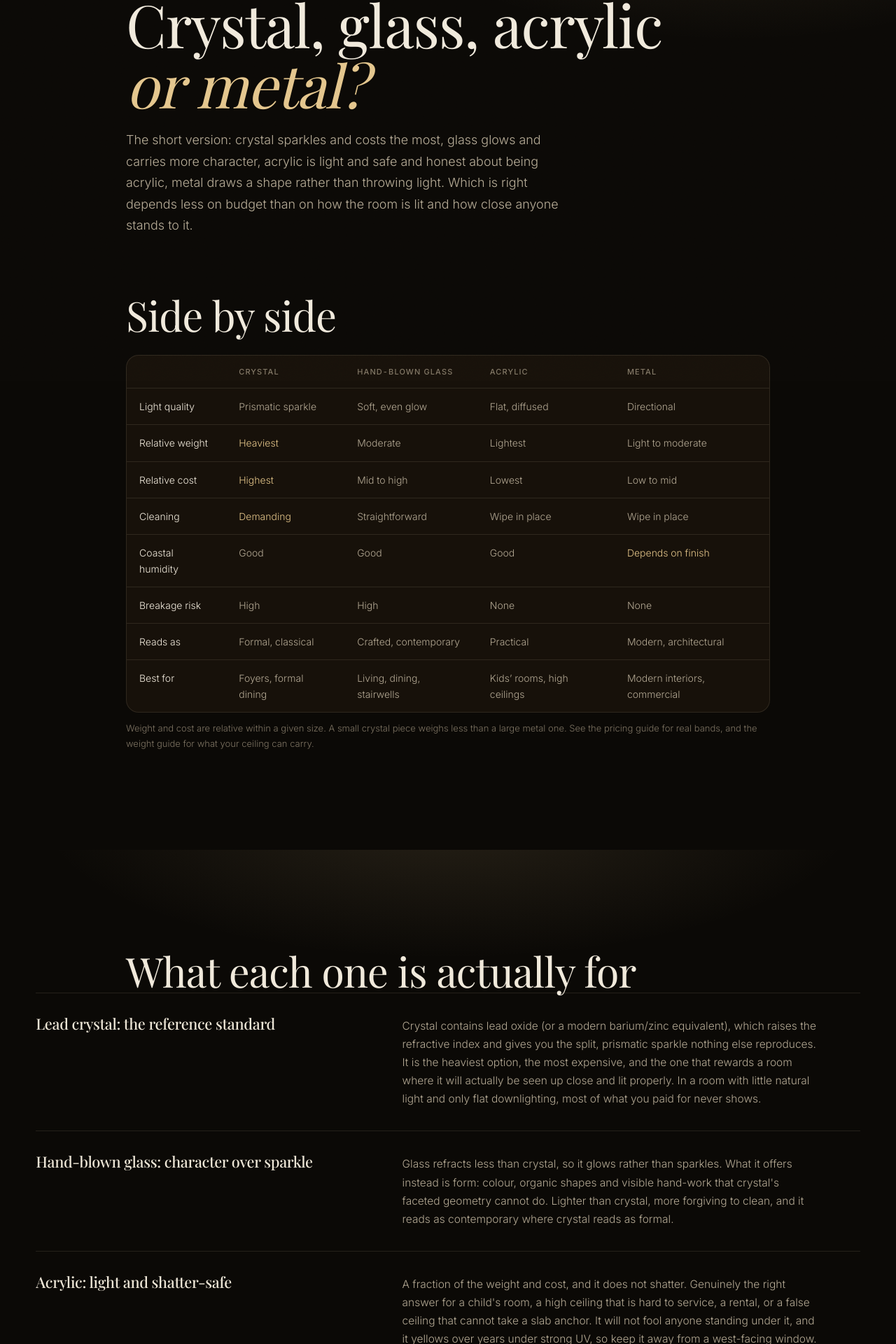
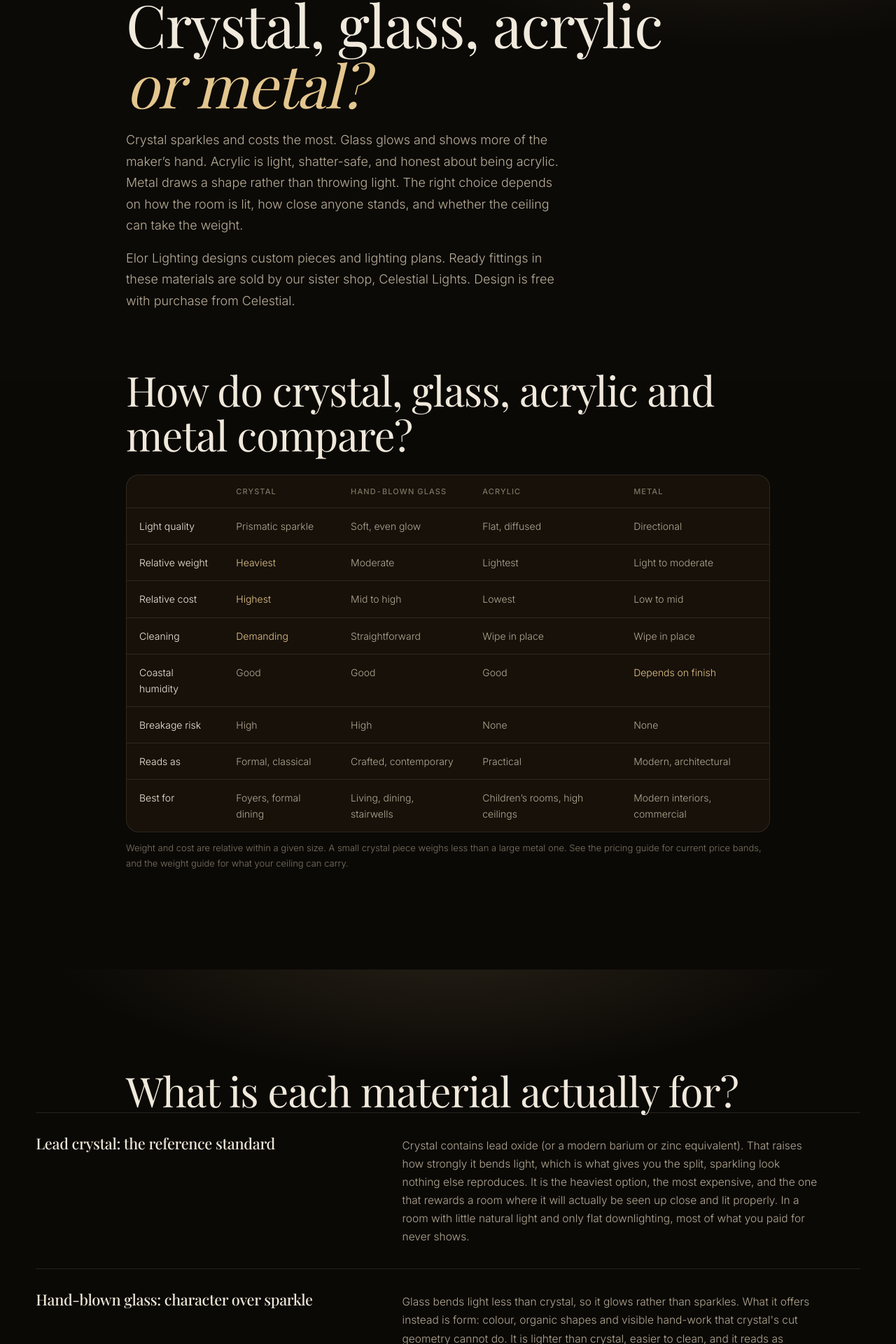
Before and after one commit to ijas47/Elor, a Next.js app: page /guides/crystal-vs-glass-chandelier in a window 1280 px wide. Shown: the part 256-2176 px from the top of the page at 70% size. Built offline with nearby package versions, Linux system fonts and the light colour scheme.

Commit message:
Refresh the crystal vs glass vs acrylic guide (ELO-21)
Remove unapproved rupee bands from the cost FAQ and point readers
to the pricing guide. Add www.celestiallights.in links and the
approved free-design-with-purchase line. Title and slug are
unchanged. Guide modified date set to 11 Nov 2026.

```diff
--- a/app/guides/crystal-vs-glass-chandelier/page.tsx
+++ b/app/guides/crystal-vs-glass-chandelier/page.tsx
@@ -1,5 +1,6 @@
 import Link from "next/link";
 import type { Metadata } from "next";
+import type { ReactNode } from "react";
 import { site } from "@/lib/site";
 import { guideDates } from "@/lib/guides";
 import { breadcrumbSchema } from "@/lib/schema";
@@ -11,8 +12,9 @@ import { RelatedGuides } from "@/components/ui/RelatedGuides";
 const TITLE = "Crystal vs Glass vs Acrylic Chandeliers: Which to Choose";
 const META_TITLE = "Crystal vs Glass vs Acrylic Chandeliers";
 const DESC =
-  "How crystal, glass, acrylic and metal chandeliers differ in light, weight, cleaning and cost, and which suits an Indian home, humid coast or lobby.";
+  "How crystal, glass, acrylic and metal chandeliers differ in light, weight, cleaning and cost, and which suits an Indian home, a humid coast or a lobby.";
 const PATH = "/guides/crystal-vs-glass-chandelier";
+const CELESTIAL = "https://www.celestiallights.in";
 const { updated: UPDATED, modified: MODIFIED } = guideDates(PATH);
 
 export const metadata: Metadata = {
@@ -21,49 +23,66 @@ export const metadata: Metadata = {
   alternates: { canonical: PATH },
 };
 
-const materials = [
+const materials: { h: string; p: ReactNode }[] = [
   {
     h: "Lead crystal: the reference standard",
-    p: "Crystal contains lead oxide (or a modern barium/zinc equivalent), which raises the refractive index and gives you the split, prismatic sparkle nothing else reproduces. It is the heaviest option, the most expensive, and the one that rewards a room where it will actually be seen up close and lit properly. In a room with little natural light and only flat downlighting, most of what you paid for never shows.",
+    p: "Crystal contains lead oxide (or a modern barium or zinc equivalent). That raises how strongly it bends light, which is what gives you the split, sparkling look nothing else reproduces. It is the heaviest option, the most expensive, and the one that rewards a room where it will actually be seen up close and lit properly. In a room with little natural light and only flat downlighting, most of what you paid for never shows.",
   },
   {
     h: "Hand-blown glass: character over sparkle",
-    p: "Glass refracts less than crystal, so it glows rather than sparkles. What it offers instead is form: colour, organic shapes and visible hand-work that crystal's faceted geometry cannot do. Lighter than crystal, more forgiving to clean, and it reads as contemporary where crystal reads as formal.",
+    p: "Glass bends light less than crystal, so it glows rather than sparkles. What it offers instead is form: colour, organic shapes and visible hand-work that crystal's cut geometry cannot do. It is lighter than crystal, easier to clean, and it reads as contemporary where crystal reads as formal.",
   },
   {
     h: "Acrylic: light and shatter-safe",
-    p: "A fraction of the weight and cost, and it does not shatter. Genuinely the right answer for a child's room, a high ceiling that is hard to service, a rental, or a false ceiling that cannot take a slab anchor. It will not fool anyone standing under it, and it yellows over years under strong UV, so keep it away from a west-facing window.",
+    p: "A fraction of the weight and cost, and it does not shatter. It is genuinely the right answer for a child's room, a high ceiling that is hard to service, a rental, or a false ceiling that cannot take a slab anchor. It will not fool anyone standing under it, and it yellows over years under strong UV, so keep it away from a west-facing window.",
   },
   {
     h: "Metal and mixed media",
-    p: "Brass, stainless, powder-coated steel and blackened iron, often with LED integrated rather than lamped. The lightest visual language of the four and the most durable. Where crystal is about the light it throws, metal is about the shape it draws in the air, which makes it the usual choice for a modern interior.",
+    p: (
+      <>
+        Brass, stainless, powder-coated steel and blackened iron, often with LED built in rather than a separate lamp. This is the lightest look of the four and the most durable. Where crystal is about the light it throws, metal is about the shape it draws in the air, which makes it the usual choice for a modern interior. Near the coast, the finish matters. That is covered in the{" "}
+        <Link href="/guides/brass-chandelier">brass chandelier guide</Link> and the{" "}
+        <Link href="/guides/coastal-lighting-kerala">coastal lighting guide</Link>.
+      </>
+    ),
   },
 ];
 
-const faqs = [
+const faqs: { q: string; a: ReactNode; schema: string }[] = [
   {
     q: "What is the difference between a crystal and a glass chandelier?",
-    a: "Crystal contains lead oxide or a barium/zinc equivalent that raises its refractive index, so it splits light into visible prismatic sparkle. Ordinary glass refracts far less and glows softly instead. Crystal is heavier and costs more; glass offers colour, organic shapes and visible hand-work that faceted crystal cannot.",
+    a: "Crystal contains lead oxide or a barium or zinc equivalent that makes it bend light more, so it splits light into visible sparkle. Ordinary glass bends light far less and glows softly instead. Crystal is heavier and costs more. Glass offers colour, organic shapes and visible hand-work that cut crystal cannot.",
+    schema: "Crystal contains lead oxide or a barium or zinc equivalent that makes it bend light more, so it splits light into visible sparkle. Ordinary glass bends light far less and glows softly instead. Crystal is heavier and costs more. Glass offers colour, organic shapes and visible hand-work that cut crystal cannot.",
   },
   {
     q: "Which chandelier material is best for a humid or coastal Kerala home?",
     a: "Crystal, glass, stainless steel and properly powder-coated metal. Avoid untreated brass, iron and mild steel within a few kilometres of the coast. Salt-laden air corrodes them within a couple of years. Sealed fittings and stainless fixings matter as much as the visible material.",
+    schema: "Crystal, glass, stainless steel and properly powder-coated metal. Avoid untreated brass, iron and mild steel within a few kilometres of the coast. Salt-laden air corrodes them within a couple of years. Sealed fittings and stainless fixings matter as much as the visible material.",
   },
   {
     q: "Is acrylic a reasonable substitute for crystal?",
     a: "For weight, safety and budget, yes. For appearance, only at a distance. Acrylic is the sensible choice for a child's room, a hard-to-service height, or a false ceiling that cannot take a heavy anchor. It yellows over years under strong direct UV, so it is a poor choice beside a west-facing window.",
+    schema: "For weight, safety and budget, yes. For appearance, only at a distance. Acrylic is the sensible choice for a child's room, a hard-to-service height, or a false ceiling that cannot take a heavy anchor. It yellows over years under strong direct UV, so it is a poor choice beside a west-facing window.",
   },
   {
     q: "Which material is easiest to clean?",
     a: "Metal and acrylic wipe down in place. Glass is straightforward. Crystal is the most demanding, because every facet shows dust and multi-tier pieces often need drops removed to clean properly. In a room with a ceiling fan running most of the year, plan on cleaning two or three times a year rather than annually.",
+    schema: "Metal and acrylic wipe down in place. Glass is straightforward. Crystal is the most demanding, because every facet shows dust and multi-tier pieces often need drops removed to clean properly. In a room with a ceiling fan running most of the year, plan on cleaning two or three times a year rather than annually.",
   },
   {
     q: "Does crystal actually give more light than glass?",
-    a: "Crystal does not add light. It changes how the light is spread. The same lamp behind crystal throws sharp points and refracted patterns across walls and ceiling; behind glass it produces a softer, more even wash. Choose crystal for drama and glass for ambience. The lumens are set by the lamp, not the material.",
+    a: "Crystal does not add light. It changes how the light is spread. The same lamp behind crystal throws sharp points and patterns across walls and ceiling. Behind glass it produces a softer, more even wash. Choose crystal for drama and glass for ambience. The lumens are set by the lamp, not the material.",
+    schema: "Crystal does not add light. It changes how the light is spread. The same lamp behind crystal throws sharp points and patterns across walls and ceiling. Behind glass it produces a softer, more even wash. Choose crystal for drama and glass for ambience. The lumens are set by the lamp, not the material.",
   },
   {
     q: "What do the different materials cost?",
-    a: "Across our ready collection, accent and wall pieces run ₹3,000 to ₹15,000, mid-scale statement chandeliers ₹20,000 to ₹50,000, and large duplex pieces ₹45,000 to ₹70,000 and up. Within any given size, acrylic and metal sit at the lower end, glass in the middle, and crystal at the top. Bespoke fabrication is quoted per design.",
+    a: (
+      <>
+        At the same size, acrylic and metal sit at the lower end, glass in the middle, and crystal at the top. Current ready-collection bands, and how custom work is priced, are in the{" "}
+        <Link href="/guides/chandelier-pricing-guide">pricing guide</Link>. Custom fabrication is quoted per design.
+      </>
+    ),
+    schema: "At the same size, acrylic and metal sit at the lower end, glass in the middle, and crystal at the top. Current ready-collection bands, and how custom work is priced, are in the pricing guide. Custom fabrication is quoted per design.",
   },
 ];
 
@@ -90,7 +109,7 @@ const faqSchema = {
   mainEntity: faqs.map((f) => ({
     "@type": "Question",
     name: f.q,
-    acceptedAnswer: { "@type": "Answer", text: f.a },
+    acceptedAnswer: { "@type": "Answer", text: f.schema },
   })),
 };
 
@@ -122,11 +141,20 @@ export default function MaterialsComparisonGuide() {
           </Reveal>
           <Reveal delay={0.12}>
             <p className="lede" style={{ marginTop: 22 }}>
-              The short version: crystal sparkles and costs the most, glass
-              glows and carries more character, acrylic is light and safe and
-              honest about being acrylic, metal draws a shape rather than
-              throwing light. Which is right depends less on budget than on how
-              the room is lit and how close anyone stands to it.
+              Crystal sparkles and costs the most. Glass glows and shows more
+              of the maker&rsquo;s hand. Acrylic is light, shatter-safe, and
+              honest about being acrylic. Metal draws a shape rather than
+              throwing light. The right choice depends on how the room is
+              lit, how close anyone stands, and whether the ceiling can take
+              the weight.
+            </p>
+          </Reveal>
+          <Reveal delay={0.16}>
+            <p className="lede" style={{ marginTop: 16 }}>
+              Elor Lighting designs custom pieces and lighting plans. Ready
+              fittings in these materials are sold by our sister shop,{" "}
+              <a href={CELESTIAL} target="_blank" rel="noopener noreferrer">Celestial Lights</a>.
+              {" "}Design is free with purchase from Celestial.
             </p>
           </Reveal>
         </div>
@@ -134,7 +162,7 @@ export default function MaterialsComparisonGuide() {
 
       <section className="sec" style={{ paddingTop: 0 }}>
         <div className="wrap-tight">
-          <Reveal><h2 className="h-lg">Side by side</h2></Reveal>
+          <Reveal><h2 className="h-lg">How do crystal, glass, acrylic and metal compare?</h2></Reveal>
           <Reveal delay={0.12}>
             <div className="spec-wrap">
               <table className="spec-table">
@@ -155,7 +183,7 @@ export default function MaterialsComparisonGuide() {
                   <tr><td>Coastal humidity</td><td>Good</td><td>Good</td><td>Good</td><td className="warn">Depends on finish</td></tr>
                   <tr><td>Breakage risk</td><td>High</td><td>High</td><td>None</td><td>None</td></tr>
                   <tr><td>Reads as</td><td>Formal, classical</td><td>Crafted, contemporary</td><td>Practical</td><td>Modern, architectural</td></tr>
-                  <tr><td>Best for</td><td>Foyers, formal dining</td><td>Living, dining, stairwells</td><td>Kids&rsquo; rooms, high ceilings</td><td>Modern interiors, commercial</td></tr>
+                  <tr><td>Best for</td><td>Foyers, formal dining</td><td>Living, dining, stairwells</td><td>Children&rsquo;s rooms, high ceilings</td><td>Modern interiors, commercial</td></tr>
                 </tbody>
               </table>
             </div>
@@ -165,7 +193,7 @@ export default function MaterialsComparisonGuide() {
               Weight and cost are relative within a given size. A small
               crystal piece weighs less than a large metal one. See the{" "}
               <a href="/guides/chandelier-pricing-guide">pricing guide</a> for
-              real bands, and the{" "}
+              current price bands, and the{" "}
               <a href="/guides/false-ceiling-chandelier-weight">weight guide</a>{" "}
               for what your ceiling can carry.
             </p>
@@ -175,7 +203,7 @@ export default function MaterialsComparisonGuide() {
 
       <section className="sec glow-top">
         <div className="wrap-tight">
-          <Reveal><h2 className="h-lg">What each one is actually for</h2></Reveal>
+          <Reveal><h2 className="h-lg">What is each material actually for?</h2></Reveal>
         </div>
         <div className="wrap">
           <Stagger className="register">
@@ -191,14 +219,14 @@ export default function MaterialsComparisonGuide() {
 
       <section className="sec">
         <div className="wrap-tight">
-          <Reveal><h2 className="h-lg">How to decide in one pass</h2></Reveal>
+          <Reveal><h2 className="h-lg">How do you decide in one pass?</h2></Reveal>
           <Reveal delay={0.12}>
             <ul className="check-list" style={{ marginTop: 28 }}>
               <li><span className="tick">✓</span>Will anyone stand within a few metres of it? If not, crystal&rsquo;s detail is largely wasted, and scale and silhouette matter more than material.</li>
-              <li><span className="tick">✓</span>Is the room dimmable, or lit flat? Crystal needs a point source and some contrast to sparkle. Under uniform daylight-temperature downlights it looks inert.</li>
+              <li><span className="tick">✓</span>Is the room dimmable, or lit flat? Crystal needs a point source and some contrast to sparkle. Under even, daylight-colour downlights it looks inert.</li>
               <li><span className="tick">✓</span>Within a few kilometres of the coast? Rule out untreated brass, iron and mild steel before considering anything else.</li>
               <li><span className="tick">✓</span>Can the ceiling take the weight, and can anyone reach it to clean it? Both questions have killed more crystal specifications than budget has. The routine is in <Link href="/guides/how-to-clean-a-crystal-chandelier" style={{ color: "var(--gold)" }}>how to clean a crystal chandelier</Link>.</li>
-              <li><span className="tick">✓</span>Formal room or modern one? Crystal and glass carry different registers, and mixing the register with the interior is the mistake that no amount of quality fixes.</li>
+              <li><span className="tick">✓</span>Formal room or modern one? Crystal and glass carry different moods, and mixing the mood with the interior is the mistake that no amount of quality fixes.</li>
             </ul>
           </Reveal>
         </div>
@@ -228,8 +256,10 @@ export default function MaterialsComparisonGuide() {
           <Reveal delay={0.06}>
             <p className="lede" style={{ margin: "16px auto 0" }}>
               Crystal against glass is a five-second decision standing under
-              both, and an impossible one from photographs. All three stores
-              carry the full range.
+              both, and an almost impossible one from photographs. All three
+              stores carry the full range. You can also browse ready pieces at{" "}
+              <a href={CELESTIAL} target="_blank" rel="noopener noreferrer">Celestial Lights</a>.
+              {" "}Design is free with purchase from Celestial.
             </p>
           </Reveal>
           <Reveal delay={0.12}>
--- a/lib/guides.ts
+++ b/lib/guides.ts
@@ -184,8 +184,8 @@ const entries: GuideEntry[] = [
     dek: "How the four materials differ in light, weight, cleaning and cost, and which suits a humid coast or a hotel lobby.",
     tag: "Buying Guide",
     image: "/lifestyle/lobby-canopy.jpg",
-    modified: "2026-08-20",
-    related: ["how-to-clean-a-crystal-chandelier", "brass-chandelier", "how-to-choose-a-custom-chandelier"],
+    modified: "2026-11-11",
+    related: ["how-to-clean-a-crystal-chandelier", "brass-chandelier", "how-to-choose-a-custom-chandelier", "chandelier-pricing-guide"],
   },
   {
     slug: "coastal-lighting-kerala",
```
